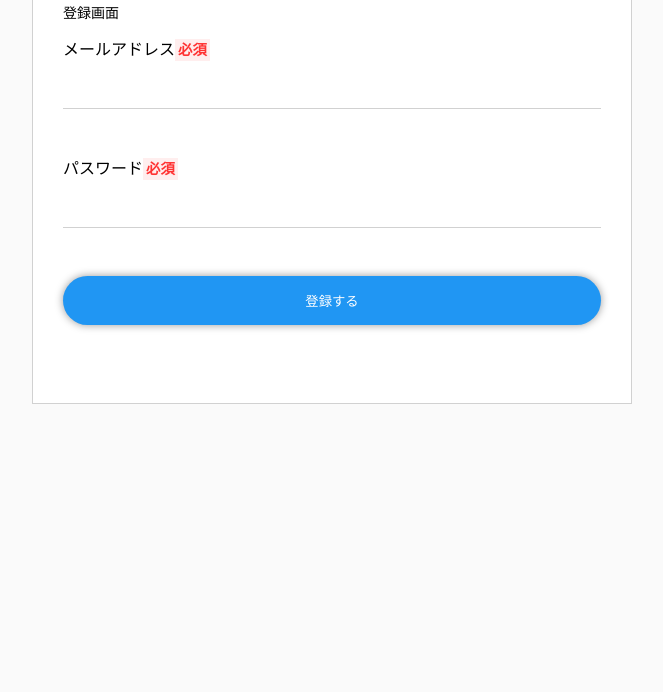
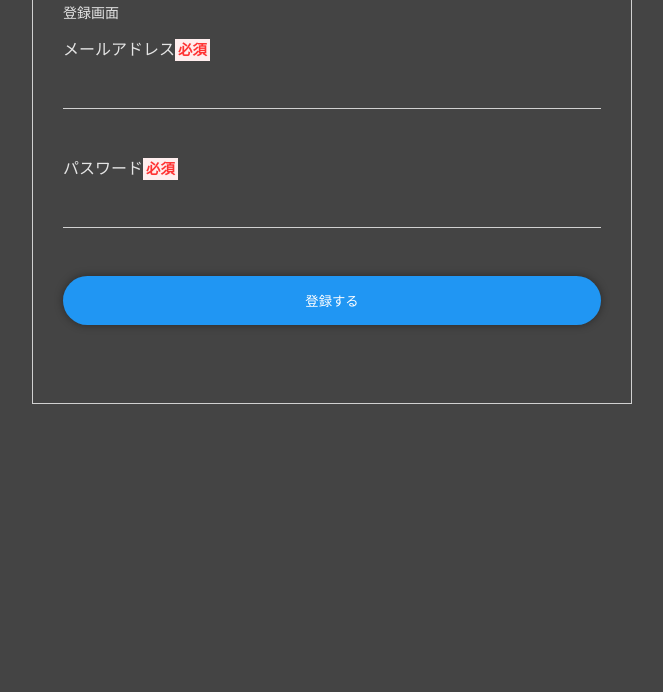
Before and after one commit to ymd65536/html, a plain HTML site: page index.html in a window 1280 px wide. Shown: the part 108-800 px from the top of the page, without its empty margins (308-971 px from the left). Drawn offline with Linux system fonts and the dark colour scheme.

Commit message:
add dark mode css

```diff
--- /dev/null
+++ b/css/dark.css
@@ -0,0 +1,20 @@
+.content {
+  background-color: #444;
+  color: #e4e4e4;
+}
+input {
+  background-color: #444;
+  color: #e4e4e4;
+}
+@media (prefers-color-scheme: dark) {
+  body {
+    background-color: #444;
+    color: #e4e4e4;
+  }
+  a {
+    color: #e39777;
+  }
+  img {
+    filter: grayscale(30%);
+  }
+}
--- a/index.html
+++ b/index.html
@@ -6,6 +6,7 @@
   <meta name="viewport" content="width=device-width">
   <link rel="stylesheet" href="./css/sanitize.css">
   <link rel="stylesheet" href="./css/index.css">
+  <link rel="stylesheet" href="css/dark.css">
   <title>登録フォーム</title>
 </head>
 
```
